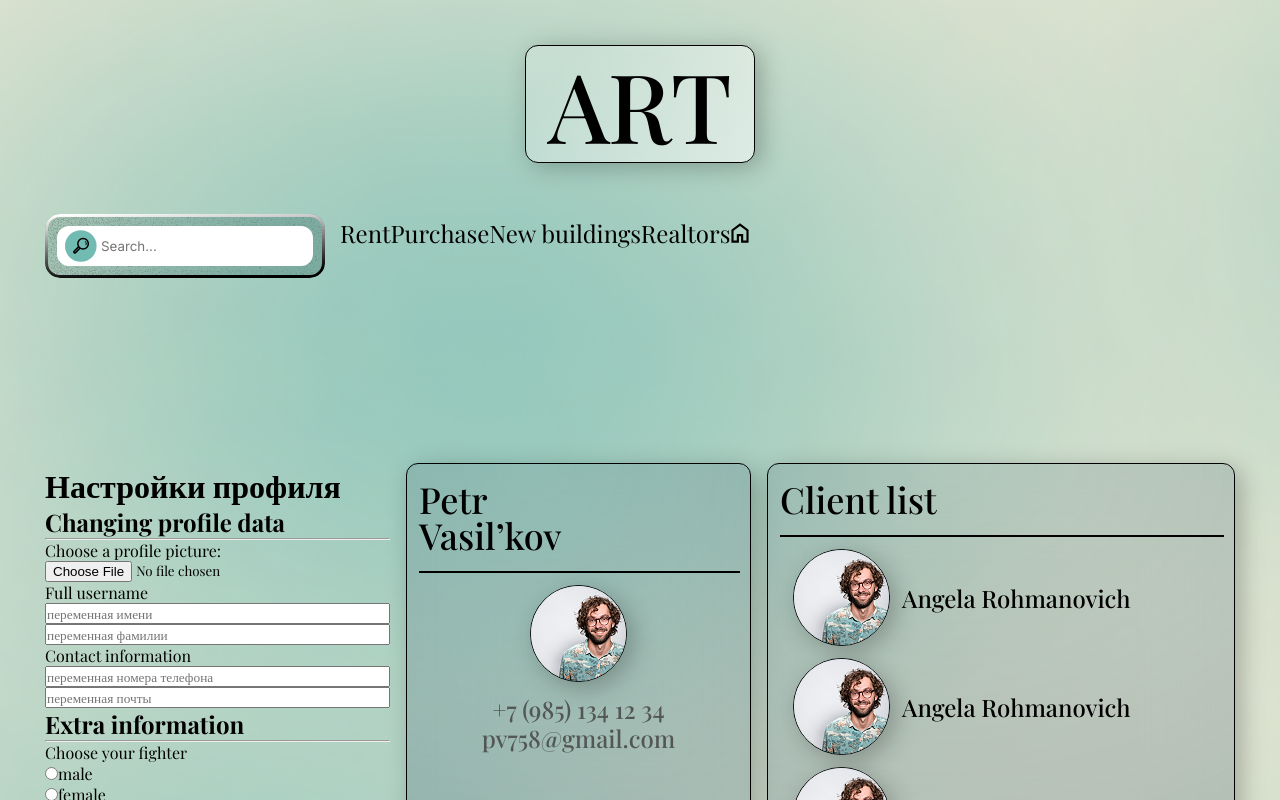
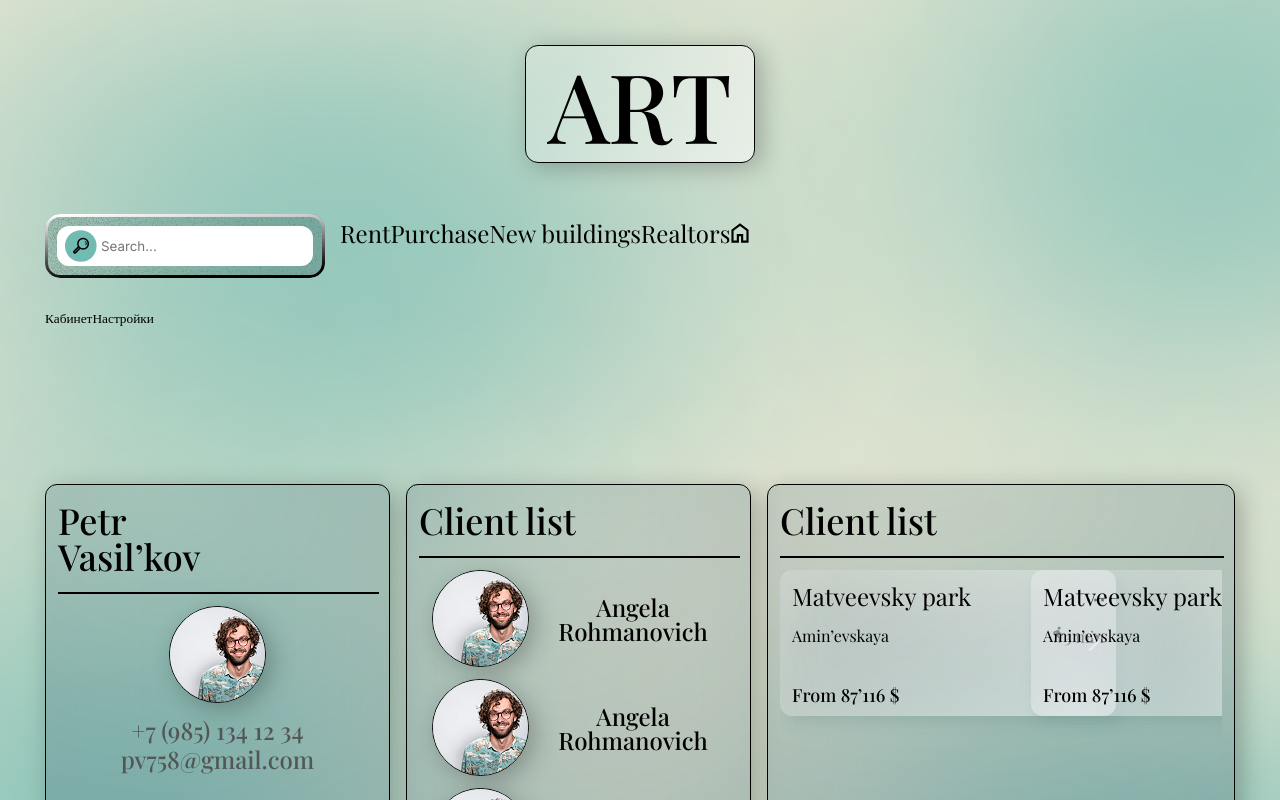
Before and after one commit to justwantcoffee/js_project, a React app in the folder project-template/: page /sailer in a window 1280 px wide. Shown: the top 800 px of the page. Built offline with nearby package versions, Linux system fonts and the light colour scheme; a web font is replaced by a local one.

Commit message:
Update Sailer.jsx (Added switch panel)
Added function of switching to setting menu. Now they show up separately.

```diff
--- a/project-template/src/components/Sailer/Sailer.jsx
+++ b/project-template/src/components/Sailer/Sailer.jsx
@@ -1,26 +1,47 @@
-import React from 'react';
+import React, { useState } from 'react';
 import Header from '../Main/Header';
 import Logo from '../HomePage/Logo';
 import ProfileSettings from '../UserCabinet/ProfileSettings';
-import ProfileMenu from '../UserCabinet/ProfileMenu';
-
 import styles from '../../styles/sailer.module.css';
 import { UserCard } from './UserCard';
 import { ClientList } from './ClientList';
 import { Published } from './Published';
 
+export const Sailer = () => {
+  const [activeTab, setActiveTab] = useState('cabinet'); // 'cabinet' или 'settings'
 
-export const Sailer = () => {
   return (
     <div className={styles.sailer}>
       <Logo />
       <div className={styles.container}>
         <Header />
+
+        {/* Горизонтальное меню */}
+        <div className={styles.profileMenu}>
+          <button
+            className={activeTab === 'cabinet' ? styles.activeTab : ''}
+            onClick={() => setActiveTab('cabinet')}
+          >
+            Кабинет
+          </button>
+          <button
+            className={activeTab === 'settings' ? styles.activeTab : ''}
+            onClick={() => setActiveTab('settings')}
+          >
+            Настройки
+          </button>
+        </div>
+
+        {/* Контент */}
         <div className={styles.cards}>
-          <ProfileSettings />
-          <UserCard />
-          <ClientList />
-          <Published />
+          {activeTab === 'settings' && <ProfileSettings />}
+          {activeTab === 'cabinet' && (
+            <>
+              <UserCard />
+              <ClientList />
+              <Published />
+            </>
+          )}
         </div>
       </div>
     </div>
```
